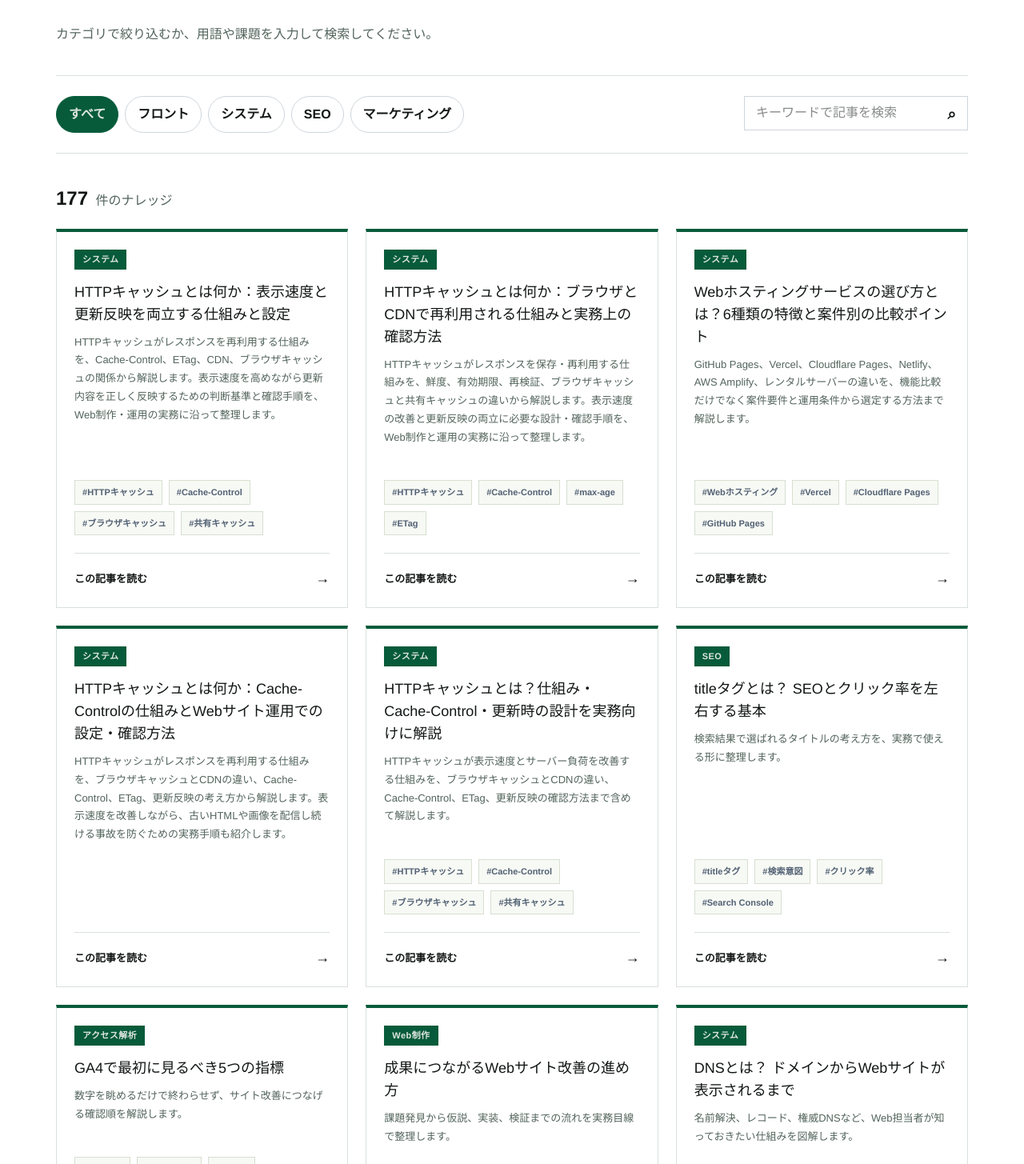
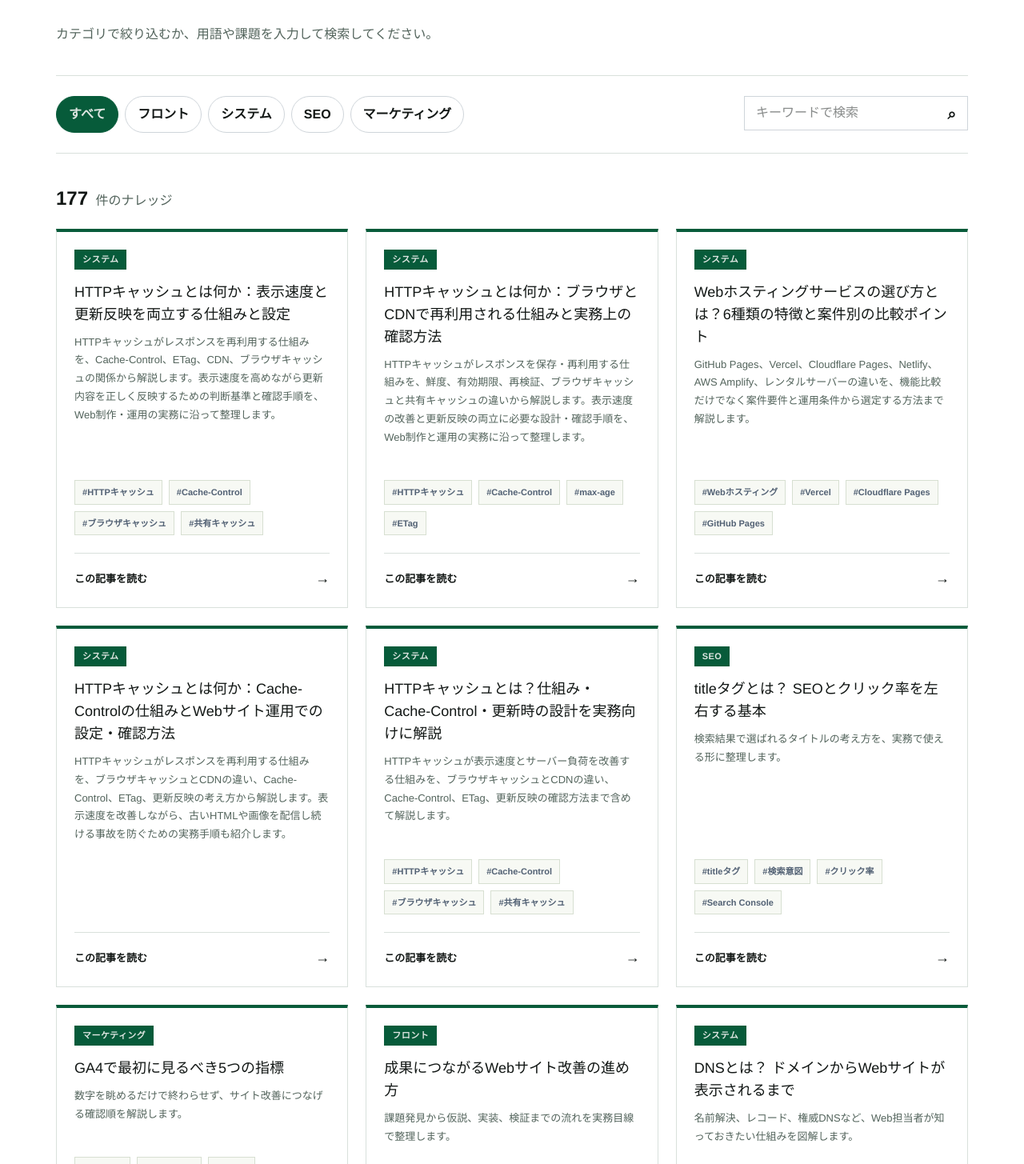
Before and after one commit to oka-wani/web-direction-lab, a Next.js app: page /knowledge in a window 1280 px wide. Shown: the part 655-2110 px from the top of the page at 80% size. Built offline with nearby package versions, Linux system fonts and the light colour scheme; no server answers.

Commit message:
ナレッジのキーワード検索を改善

```diff
--- a/app/articles/ArticlesList.tsx
+++ b/app/articles/ArticlesList.tsx
@@ -1,7 +1,7 @@
 "use client";
 
 import { useEffect, useMemo, useState } from "react";
-import { articleItems, categories, matchesCategory } from "./article-data";
+import { articleItems, categories, getKnowledgeCategory, matchesCategory } from "./article-data";
 import { getAllGuideArticles, getGuideArticleCategory } from "../guide/guide-data";
 import { getFoundationGlossaryTerms } from "../guide/foundation-content";
 
@@ -31,29 +31,34 @@ export default function ArticlesList() {
   const [category, setCategory] = useState("すべて");
   const [query, setQuery] = useState("");
   const [visibleCount, setVisibleCount] = useState(12);
+
   useEffect(() => {
     const value = new URLSearchParams(window.location.search).get("category");
-    if (value && categories.includes(value)) {
+    if (value && categories.includes(value as (typeof categories)[number])) {
       const timer = window.setTimeout(() => setCategory(value), 0);
       return () => window.clearTimeout(timer);
     }
   }, []);
+
   const shown = useMemo(() => {
     const normalizedQuery = query.toLowerCase().replace(/[#＃]/g, "").trim();
     return knowledgeItems.filter((article) => {
-      const searchableText = [article.title, article.description, article.category, ...(article.tags ?? [])].join(" ").toLowerCase();
+      const displayCategory = getKnowledgeCategory(article);
+      const searchableText = [article.title, article.description, displayCategory, ...(article.tags ?? [])].join(" ").toLowerCase();
       return matchesCategory(article, category) && searchableText.includes(normalizedQuery);
     });
   }, [category, query]);
+
   const visibleItems = shown.slice(0, visibleCount);
+
   return <>
     <div className="article-tools">
       <div className="category-filters" aria-label="カテゴリで絞り込む">{categories.map((item) => <button className={category === item ? "active" : ""} type="button" onClick={() => { setCategory(item); setVisibleCount(12); }} key={item}>{item}</button>)}</div>
-      <label className="article-search"><span className="sr-only">記事を検索</span><input value={query} onChange={(event) => { setQuery(event.target.value); setVisibleCount(12); }} placeholder="キーワードで記事を検索" /><b>⌕</b></label>
+      <label className="article-search"><span className="sr-only">ナレッジを検索</span><input value={query} onChange={(event) => { setQuery(event.target.value); setVisibleCount(12); }} placeholder="キーワードで検索" /><b aria-hidden="true">⌕</b></label>
     </div>
     <p className="result-count"><b>{shown.length}</b> 件のナレッジ</p>
     <div className="archive-grid">{visibleItems.map((article) => <article className="archive-card" key={article.slug}>
-      <div className="archive-body"><span className="knowledge-category-badge">{article.category}</span><h2><a href={article.href}>{article.title}</a></h2><p>{article.description}</p><ul className="archive-tags knowledge-term-tags" aria-label="記事内の用語集">{(article.tags ?? []).slice(0, 4).map((tag) => <li key={tag}>#{tag}</li>)}</ul><a className="text-link card-read-link" href={article.href}><span>この記事を読む</span><i>→</i></a></div>
+      <div className="archive-body"><span className="knowledge-category-badge">{getKnowledgeCategory(article)}</span><h2><a href={article.href}>{article.title}</a></h2><p>{article.description}</p><ul className="archive-tags knowledge-term-tags" aria-label="記事内の用語集">{(article.tags ?? []).slice(0, 4).map((tag) => <li key={tag}>#{tag}</li>)}</ul><a className="text-link card-read-link" href={article.href}><span>この記事を読む</span><i>→</i></a></div>
     </article>)}</div>
     {visibleCount < shown.length && <button className="load-more-button" type="button" onClick={() => setVisibleCount((count) => count + 9)}>もっと見る <span>＋9件</span></button>}
     {shown.length === 0 && <div className="empty-state"><b>該当する記事がありません</b><p>別のキーワードまたはカテゴリでお試しください。</p></div>}
```
